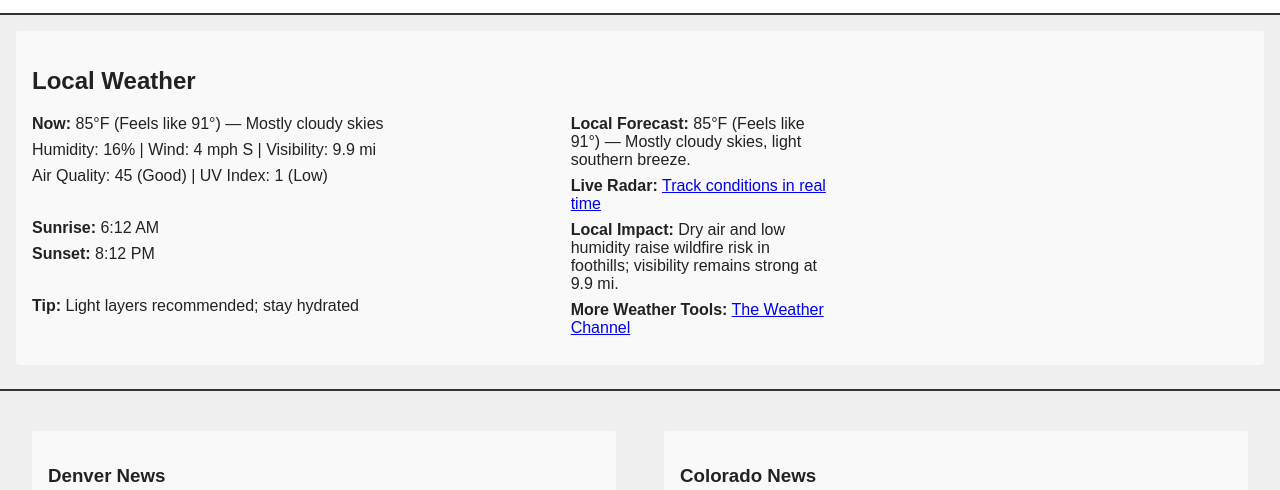
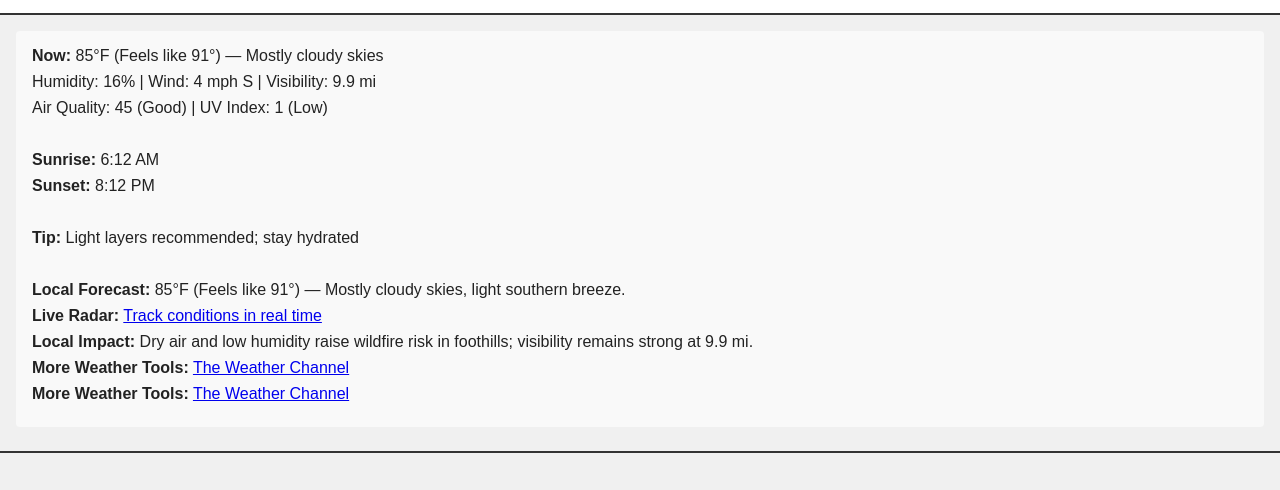
Before and after one commit to GCGIBEAULT/DiggingForClarity, a plain HTML site: page index.html in a window 1280 px wide. Shown: the part 268-758 px from the top of the page. Drawn offline with Linux system fonts and the light colour scheme.

Commit message:
Update index.html

```diff
--- a/index.html
+++ b/index.html
@@ -266,8 +266,8 @@ need more
 </div>
 
 <div class="section">
-  <h2>Local Weather</h2>
-  <div class="local-weather-container">
+  <section class="weather-box">
+  <div class="weather-content">
     <div class="main-weather-block">
       <div class="snippet"><strong>Now:</strong> 85°F (Feels like 91°) — Mostly cloudy skies</div>
       <div class="snippet">Humidity: 16% | Wind: 4 mph S | Visibility: 9.9 mi</div>
@@ -279,11 +279,15 @@ need more
       <div class="snippet"><strong>Tip:</strong> <span class="tip-offset">Light layers recommended; stay hydrated</span></div>
       <div class="snippet">&nbsp;</div>
     </div>
-
     <div class="right-weather-box">
       <div class="snippet"><strong>Local Forecast:</strong> 85°F (Feels like 91°) — Mostly cloudy skies, light southern breeze.</div>
       <div class="snippet"><strong>Live Radar:</strong> <a href="https://weather.com/weather/radar" target="_blank">Track conditions in real time</a></div>
       <div class="snippet"><strong>Local Impact:</strong> Dry air and low humidity raise wildfire risk in foothills; visibility remains strong at 9.9 mi.</div>
+      <div class="snippet"><strong>More Weather Tools:</strong> <a href="https://weather.com/" target="_blank">The Weather Channel</a></div>
+    </div>
+  </div>
+</section>
+
       <div class="snippet"><strong>More Weather Tools:</strong> <a href="https://weather.com/" target="_blank">The Weather Channel</a></div>
     </div>
   </div>
```
